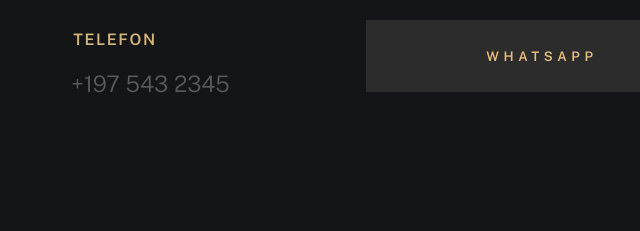
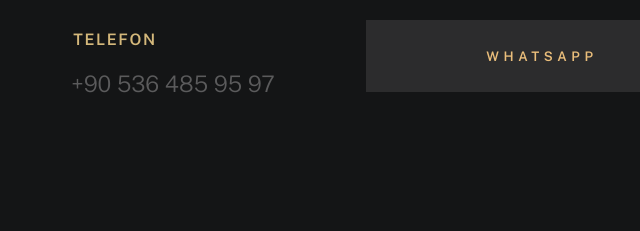
Before and after one commit to merterdemgunes/blackbarber, a website: page index.html in a window 1280 px wide. Shown: the part 4308-4539 px from the top of the page, 0-640 px from the left. Drawn offline with nearby package versions, Linux system fonts and the light colour scheme; a web font is replaced by a local one.

Commit message:
Anasayfayı güncelledim2

```diff
--- a/index.html
+++ b/index.html
@@ -500,7 +500,7 @@
                     <div class="column lg-3 md-5 tab-6 stack-on-550 contact-block">
                         <h3 class="text-pretitle">Telefon</h3>
                         <p class="contact-links">
-                            <a href="tel:+1975432345">+197 543 2345</a><br>
+                            <a href="tel:+1975432345">+90 536 485 95 97</a><br>
                         </p>
                     </div>
                     <div class="column lg-4 md-12 contact-block">
```
